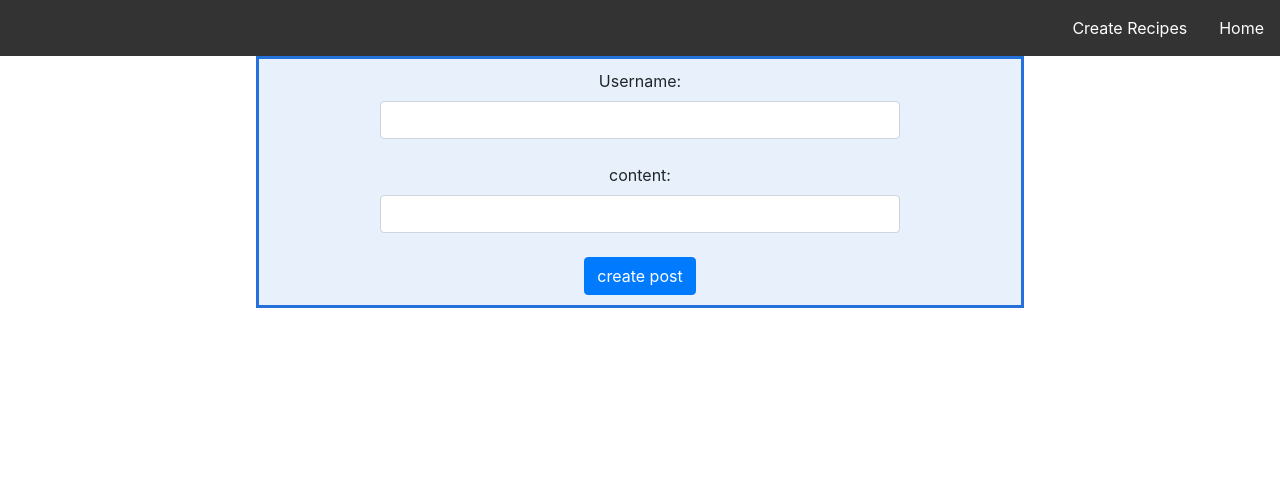
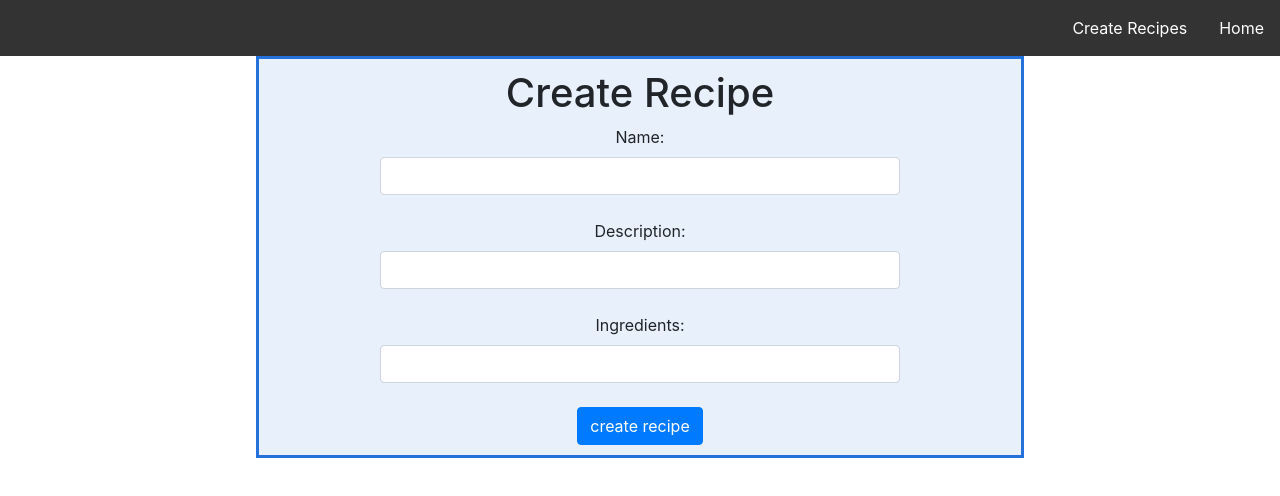
Before and after one commit to patelkarishma10/IntroToRouters, a React (Create React App) app: page /create in a window 1280 px wide. Shown: the top 496 px of the page. Built offline with nearby package versions, Linux system fonts and the light colour scheme.

Commit message:
started doing create function

```diff
--- a/src/components/createRecipe.js
+++ b/src/components/createRecipe.js
@@ -2,21 +2,29 @@ import React, { Component } from 'react';
 
 
 export class CreateRecipe extends Component {
+createRecipe = () => {
+
+}
 
     render() {
 
         return (
             <div class="formDiv">
-                <form onSubmit={this.makeRequest}>
-                    <label for="accUsername" id="accUsernameLabel">Username: </label>
-                    <input type="text" id="accUsername" class="form-control" required />
+                <h1>Create Recipe</h1>
+                <form onSubmit={this.createRecipe}>
+                    <label for="name">Name: </label>
+                    <input type="text" id="name" class="form-control" required />
                     <br />
 
-                    <label for="accContent" id="accContentLable">content: </label>
-                    <input type="content" id="accContent" class="form-control" required />
+                    <label for="description" >Description: </label>
+                    <input type="content" id="description" class="form-control" required />
                     <br />
 
-                    <input type="submit" class="btn btn-primary" value="create post" />
+                    <label for="ingredients" >Ingredients: </label>
+                    <input type="content" id="ingredients" class="form-control" required />
+                    <br />
+
+                    <input type="submit" class="btn btn-primary" value="create recipe" />
                 </form>
             </div>
 
--- a/src/components/navBar.js
+++ b/src/components/navBar.js
@@ -37,12 +37,10 @@ export class NavBar extends Component {
                 <ul class="navBar">
                      <li><Link to="/">Home</Link></li>
                     <li><Link to="/create">Create Recipes</Link></li>
-                    {/* <li><a href="login.html">Login</a></li> */}
                 </ul>
-                        {/* <Route exact path="/" component={Home} /> */}
-                        <Route path="/create" component={CreateRecipe} />
+                        {/* <Route path="/create" component={CreateRecipe} /> */}
+                        <Route path="/create" render={(props) => <CreateRecipe passedFunction={this.onLoad}/>} />
                         <Route exact path="/" render={(props) => <RecipeList passedFunction={this.onLoad} dataSent={this.state.data} />} />
-                         {/* <RecipeList passedFunction={this.onLoad} dataSent={this.state.data}/>  */}
                         </Router>
             </div>
         )
--- a/src/components/recipe.js
+++ b/src/components/recipe.js
@@ -26,7 +26,8 @@ export class Recipe extends Component {
                             ))}</td>
                             <td><Router>
                                 <button><Link to="/moreinfo">More Info</Link></button>
-                                <Route path="/moreinfo" component={MoreInfo} />
+                                {/* <Route path="/moreinfo" component={MoreInfo} /> */}
+                                <Route exact path="/" render={(props) => <MoreInfo passedFunction={this.onLoad} dataSent={this.props.data} />} />
 
                             </Router></td>
                         </tr>
```
